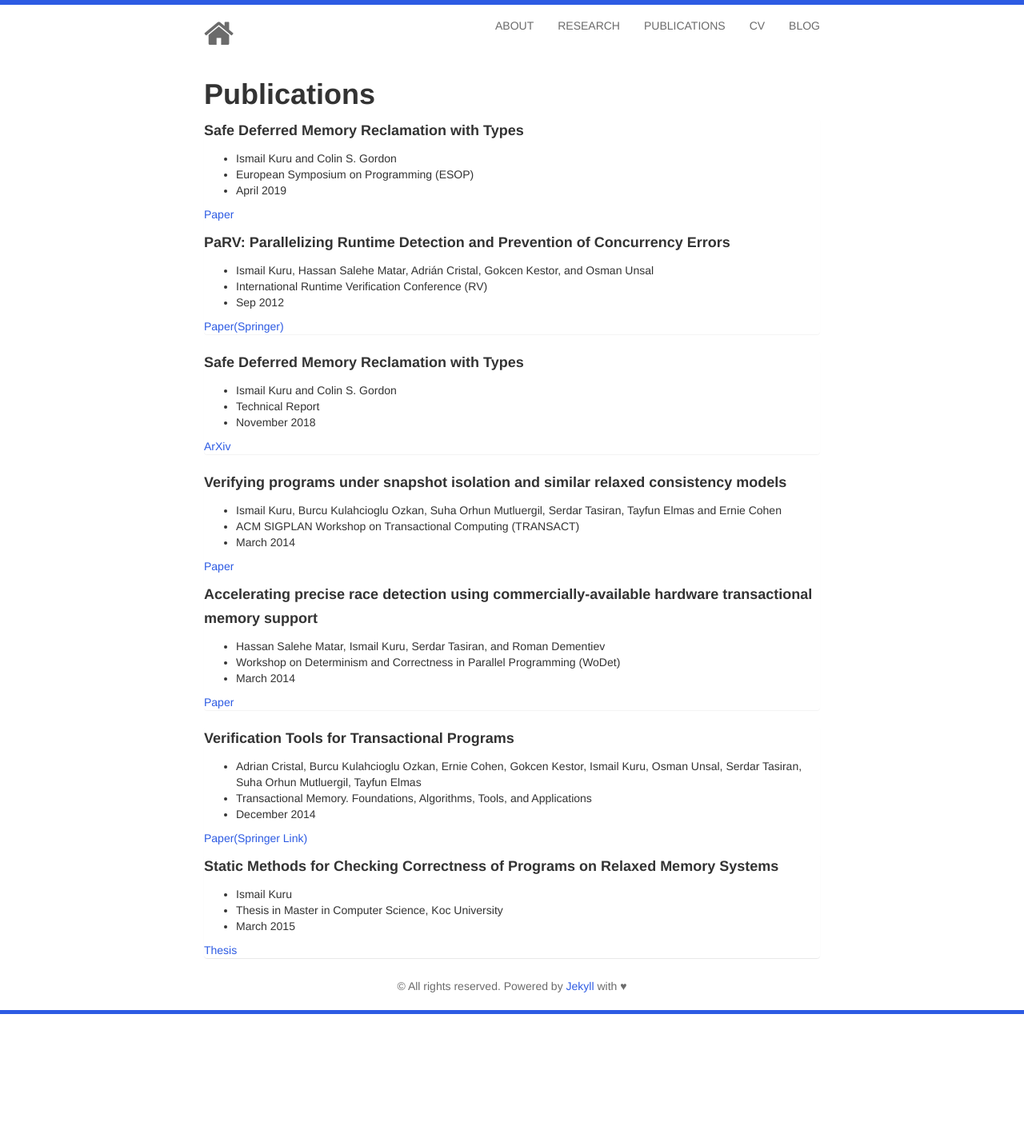
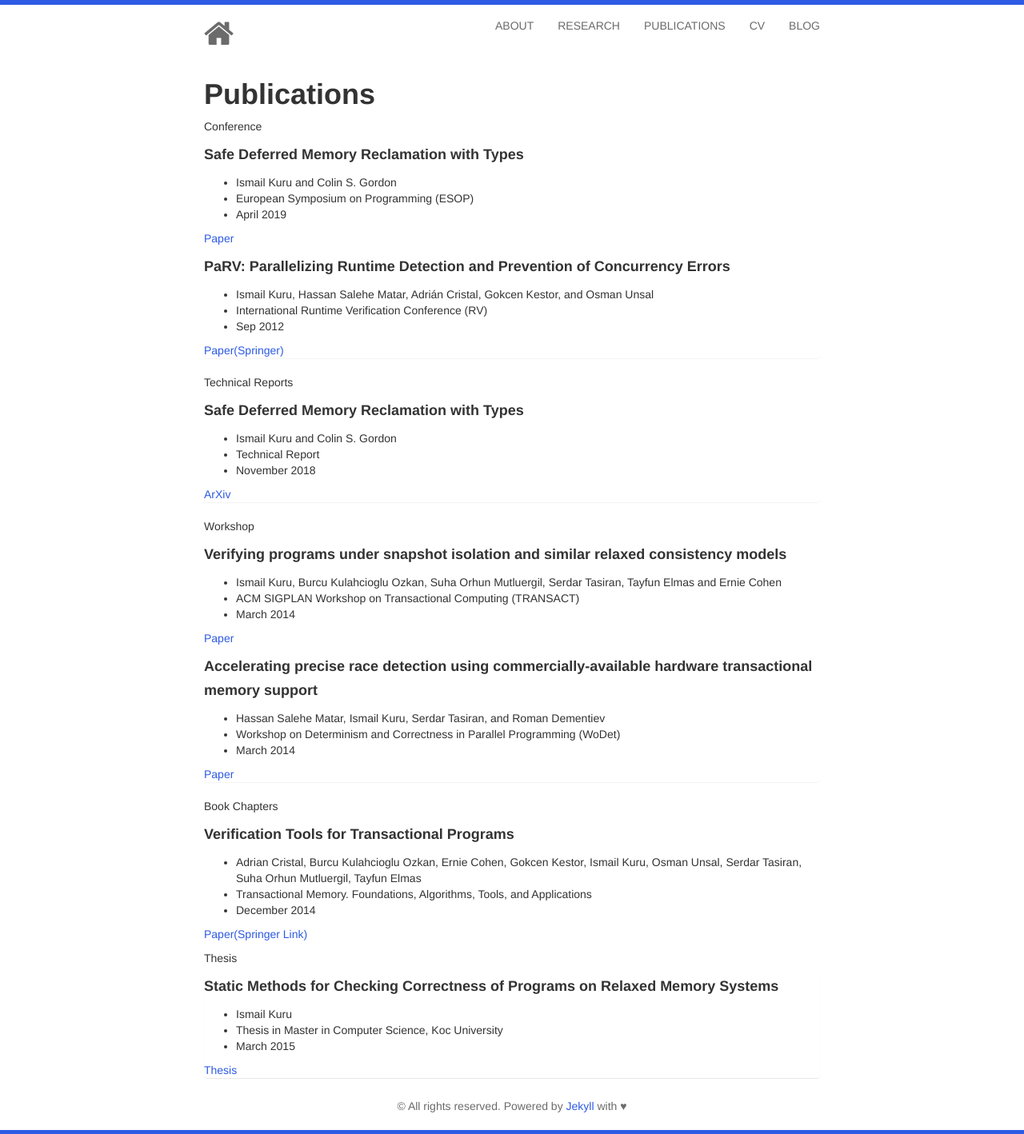
Before and after one commit to ismailkuru/deprecated.github.io, a Jekyll site: the page built from publications/index.html, in a window 1280 px wide. Shown: the whole page at 80% size. Built offline with Jekyll 4.4.1, drawn with Linux system fonts in a browser that asks for light colours; nearby versions of some CDN libraries; before the commit the page ends 1268 px from its top, so only the background shows below that.

Commit message:
Update index.html

```diff
--- a/publications/index.html
+++ b/publications/index.html
@@ -7,7 +7,7 @@ title: Publications
 	<div class="container">
 		<div class="text-left">
 			<h1><strong>Publications</strong></h1>
-			<div class="panel panel-default">
+			<div class="panel panel-default"> Conference
 				<p align="left">
 				<h5><strong>Safe Deferred Memory Reclamation with Types</strong></h5>
 				<ul>
@@ -27,7 +27,7 @@ title: Publications
 				<a href="https://link.springer.com/chapter/10.1007/978-3-642-35632-2_6">Paper(Springer)</a>
 				</p>
 			</div>
-			<div class="panel panel-default">
+			<div class="panel panel-default"> Technical Reports
 				<p align="left">
 				<h5><strong>Safe Deferred Memory Reclamation with Types</strong></h5>
 				<ul>
@@ -38,7 +38,7 @@ title: Publications
 				<a href="https://arxiv.org/abs/1811.11853">ArXiv</a>
 				</p>
 			</div>
-			<div class="panel panel-default">
+			<div class="panel panel-default"> Workshop
 				<p align="left">
 				<h5><strong>Verifying programs under snapshot isolation and similar relaxed consistency models</strong></h5>
 				<ul>
@@ -59,7 +59,7 @@ title: Publications
 				</p>
 			</div>
 
-<p>	<div class="panel panel-default">
+<p>	<div class="panel panel-default"> Book Chapters
 				<p align="left">
 				<h5><strong>Verification Tools for Transactional Programs</strong></h5>
 				<ul>
@@ -70,7 +70,7 @@ title: Publications
 				<a href="https://link.springer.com/chapter/10.1007%2F978-3-319-14720-8_14">Paper(Springer Link)</a>
 				</p>
 
-				<div>
+				<div> Thesis
 				<p>	<div class="panel panel-default">
 				<p align="left">
 				<h5><strong>Static Methods for Checking Correctness of Programs on Relaxed Memory Systems</strong></h5>
```
